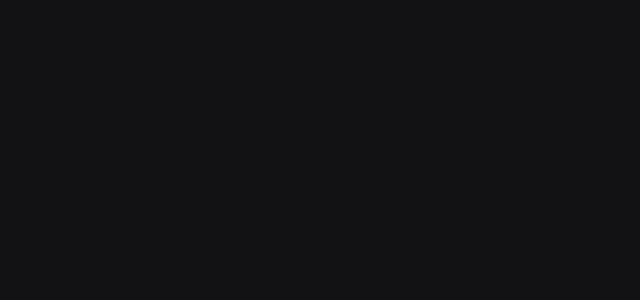
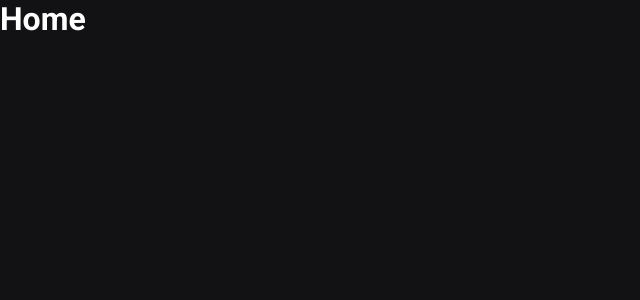
Before and after one commit to webster9980/Ignite-pomodoro, a React (Vite) app: page / in a window 1280 px wide. Shown: the top 300 px of the page, without its empty margins (0-640 px from the left). Built offline with nearby package versions, Linux system fonts and the light colour scheme.

Commit message:
React Router Dom

```diff
--- a/src/App.tsx
+++ b/src/App.tsx
@@ -1,10 +1,14 @@
 import { ThemeProvider } from 'styled-components'
-
 import { defaultTheme } from './styles/themes/default'
 import { GlobalStyle } from './styles/Global.style'
+import { BrowserRouter } from 'react-router-dom'
+import { Router } from './Router'
 export function App() {
   return (
     <ThemeProvider theme={defaultTheme}>
+      <BrowserRouter>
+        <Router />
+      </BrowserRouter>
       <GlobalStyle />
     </ThemeProvider>
   )
--- /dev/null
+++ b/src/Router.jsx
@@ -0,0 +1,12 @@
+import { Routes, Route } from 'react-router-dom'
+import { Home } from './pages/Home'
+import { History } from './pages/History'
+
+export function Router() {
+  return (
+    <Routes>
+      <Route path="/" element={<Home />} />
+      <Route path="/history" element={<History />} />
+    </Routes>
+  )
+}
--- a/src/pages/Home.tsx
+++ b/src/pages/Home.tsx
@@ -1,3 +1,3 @@
 export function Home() {
-  return <h1>History</h1>
+  return <h1>Home</h1>
 }
```
